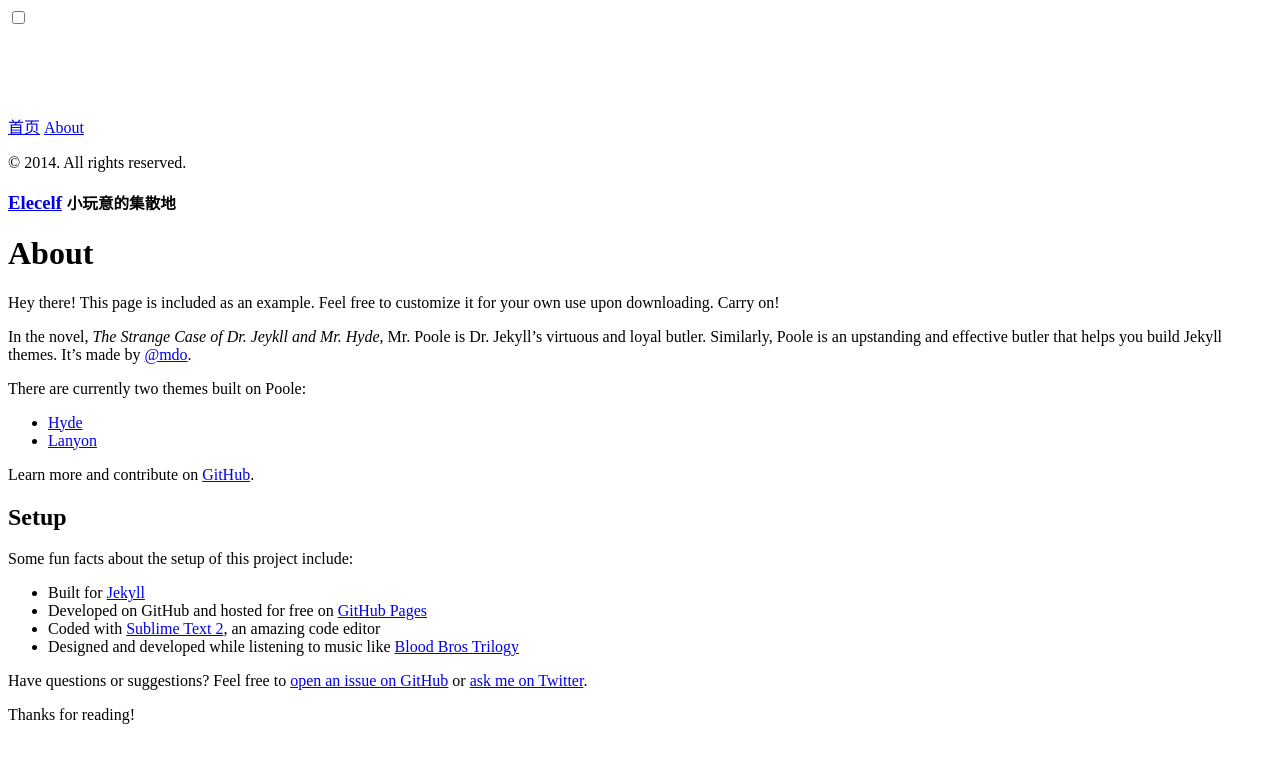
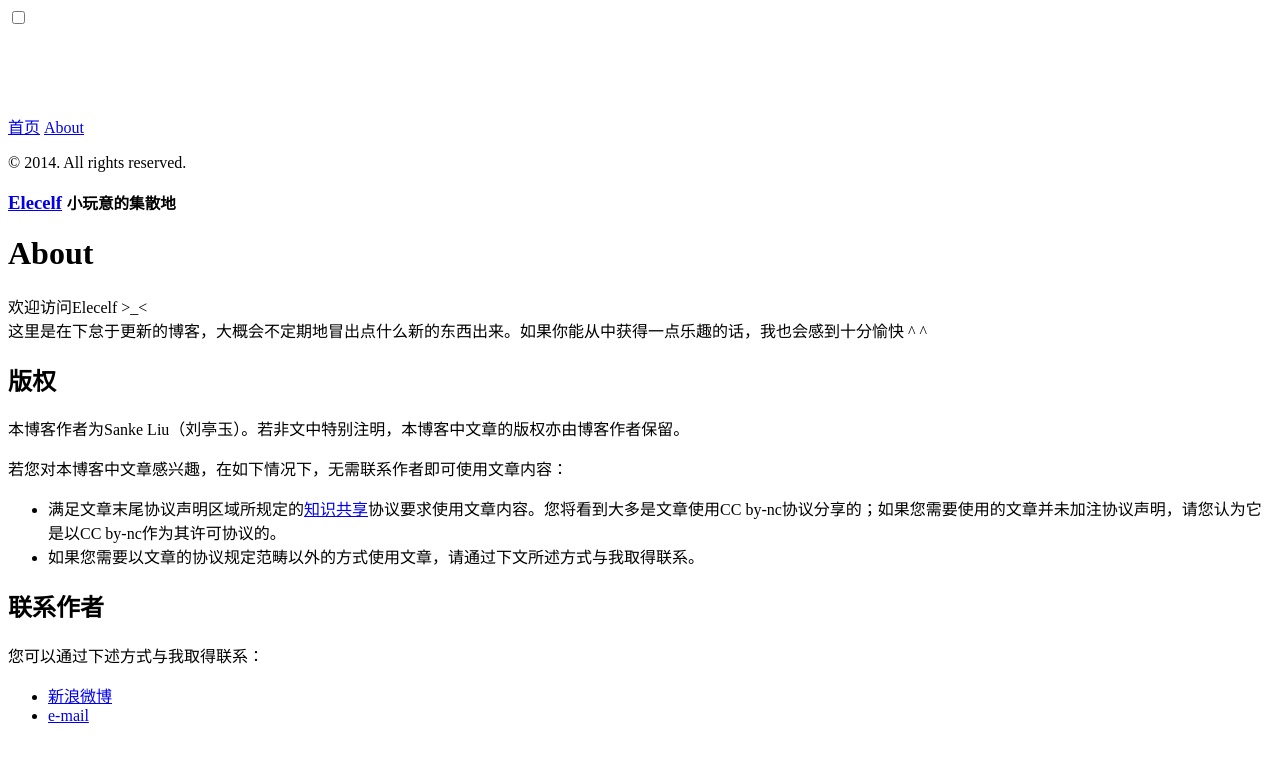
Before and after one commit to snakealpha/snakealpha.github.io, a Jekyll site: the page built from about.md, in a window 1280 px wide. Shown: the top 763 px of the page. Built offline with Jekyll 4.4.1, drawn with Linux system fonts in a browser that asks for light colours; Markdown is read by kramdown in place of the engine named in the settings.

Commit message:
Add some functions; add about page.

```diff
--- a/about.md
+++ b/about.md
@@ -4,27 +4,21 @@ title: About
 ---
 
 <p class="message">
-  Hey there! This page is included as an example. Feel free to customize it for your own use upon downloading. Carry on!
+  欢迎访问Elecelf >_< <br />
+  这里是在下怠于更新的博客，大概会不定期地冒出点什么新的东西出来。如果你能从中获得一点乐趣的话，我也会感到十分愉快 ^ ^
 </p>
 
-In the novel, *The Strange Case of Dr. Jeykll and Mr. Hyde*, Mr. Poole is Dr. Jekyll's virtuous and loyal butler. Similarly, Poole is an upstanding and effective butler that helps you build Jekyll themes. It's made by [@mdo](https://twitter.com/mdo).
+## 版权
 
-There are currently two themes built on Poole:
+本博客作者为Sanke Liu（刘亭玉）。若非文中特别注明，本博客中文章的版权亦由博客作者保留。
 
-* [Hyde](http://hyde.getpoole.com)
-* [Lanyon](http://lanyon.getpoole.com)
+若您对本博客中文章感兴趣，在如下情况下，无需联系作者即可使用文章内容：
 
-Learn more and contribute on [GitHub](https://github.com/poole).
+* 满足文章末尾协议声明区域所规定的[知识共享](http://zh.wikipedia.org/zh-cn/创作共用)协议要求使用文章内容。您将看到大多是文章使用CC
+ by-nc协议分享的；如果您需要使用的文章并未加注协议声明，请您认为它是以CC by-nc作为其许可协议的。
+* 如果您需要以文章的协议规定范畴以外的方式使用文章，请通过下文所述方式与我取得联系。
 
-## Setup
-
-Some fun facts about the setup of this project include:
-
-* Built for [Jekyll](http://jekyllrb.com)
-* Developed on GitHub and hosted for free on [GitHub Pages](https://pages.github.com)
-* Coded with [Sublime Text 2](http://sublimetext.com), an amazing code editor
-* Designed and developed while listening to music like [Blood Bros Trilogy](https://soundcloud.com/maddecent/sets/blood-bros-series)
-
-Have questions or suggestions? Feel free to [open an issue on GitHub](https://github.com/poole/issues/new) or [ask me on Twitter](https://twitter.com/mdo).
-
-Thanks for reading!
+## 联系作者
+您可以通过下述方式与我取得联系：
+* [新浪微博](http://weibo.com/u/3029729233)
+* [e-mail](elecelf@outlook.com)
```
Also changed, not shown: _layouts/post.html (+15 -0 lines), _posts/2014-01-02-introducing-lanyon.md (+4 -0 lines).
